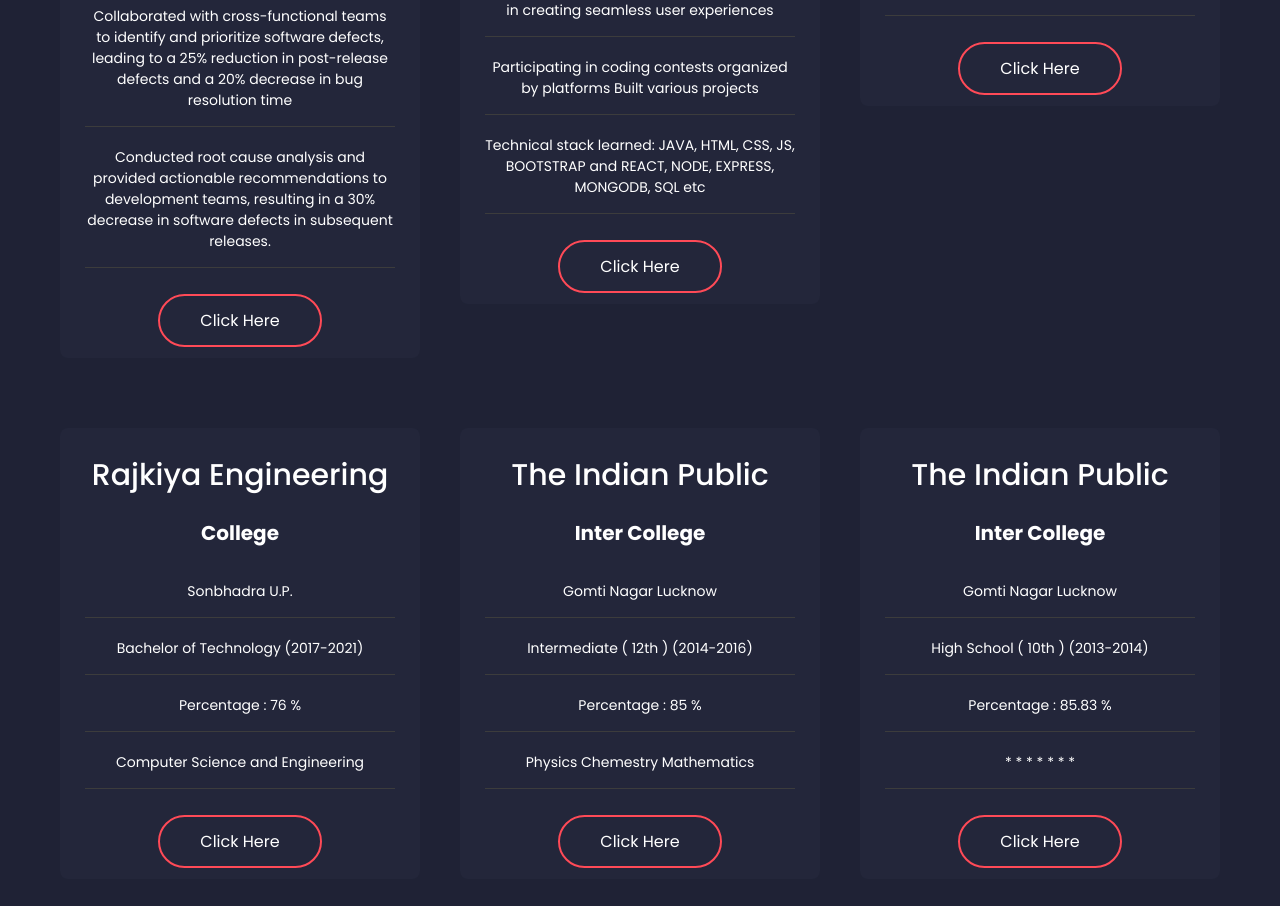
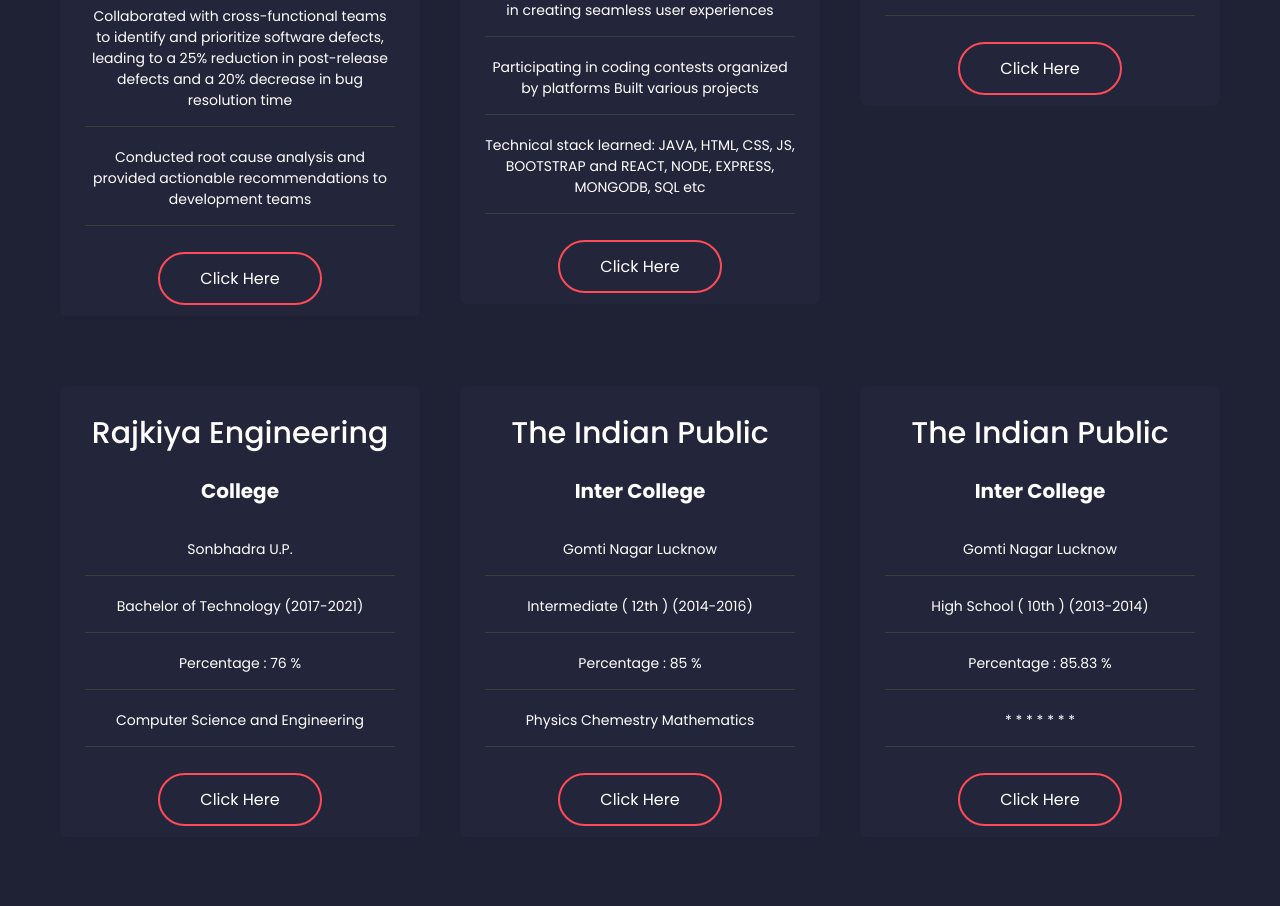
Before and after one commit to gautam2021/personal-portfolio-react, a React (Create React App) app: page / in a window 1280 px wide. Shown: the part 1526-2432 px from the top of the page. Built offline with nearby package versions, Linux system fonts and the light colour scheme.

Commit message:
Update Education.jsx

```diff
--- a/src/components/Education.jsx
+++ b/src/components/Education.jsx
@@ -15,7 +15,7 @@ const Education= () => {
       msg1: "Worked on several critical projects in the investment banking-based company",
       msg2: "Tested and validated software systems to ensure functionality, usability, and reliability for multiple clients, resulting in a 98% client satisfaction rating",
       msg3: "Collaborated with cross-functional teams to identify and prioritize software defects, leading to a 25% reduction in post-release defects and a 20% decrease in bug resolution time",
-      msg4:"Conducted root cause analysis and provided actionable recommendations to development teams, resulting in a 30% decrease in software defects in subsequent releases."
+      msg4:"Conducted root cause analysis and provided actionable recommendations to development teams"
 
 
 
```
